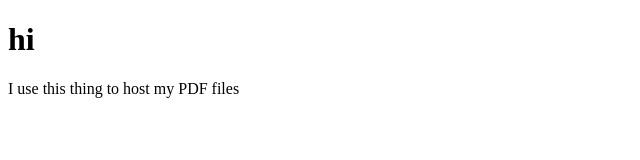
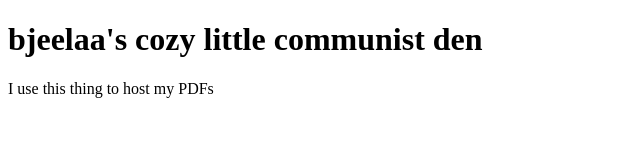
Before and after one commit to bjeelaa/bjeelaa.github.io, a plain HTML site: page blank.html in a window 1280 px wide. Shown: the whole page, without its empty margins (0-640 px from the left). Drawn offline with Linux system fonts and the light colour scheme.

Commit message:
new pdf files

```diff
--- a/blank.html
+++ b/blank.html
@@ -5,8 +5,8 @@
         <link rel="shortcut icon" href="./favicon.ico?" type="image/x-icon">
     </head>
     <body>
-        <h1>hi</h1>
-        <p>I use this thing to host my PDF files</p>
+        <h1>bjeelaa's cozy little communist den</h1>
+        <p>I use this thing to host my PDFs</p>
         <div id="list">
 
         </div>
```
Also changed, not shown: index.html (+2 -2 lines).
